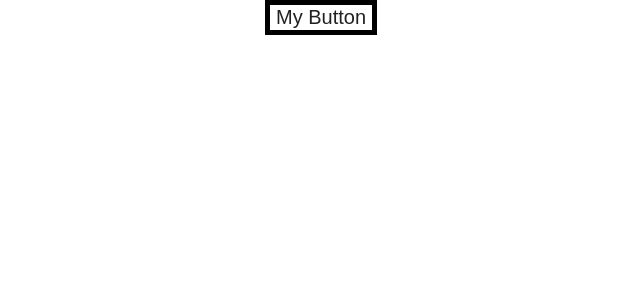
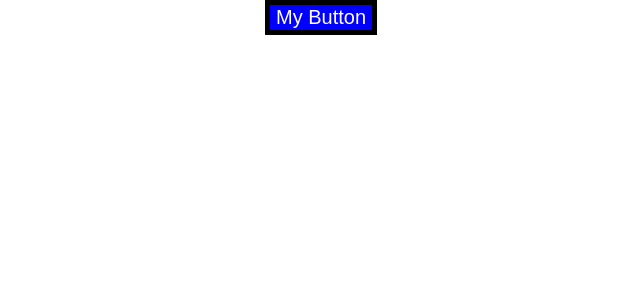
Before and after one commit to fpigeonjr/styled-components-course, a React (Create React App) app: page / in a window 1280 px wide. Shown: the top 300 px of the page, without its empty margins (319-959 px from the left). Built offline with nearby package versions, Linux system fonts and the light colour scheme.

Commit message:
adds conditional rendering to our Button

```diff
--- a/src/App.js
+++ b/src/App.js
@@ -7,7 +7,7 @@ class App extends Component {
   render() {
     return (
       <div className="App">
-        <Button>My Button</Button>
+        <Button primary>My Button</Button>
       </div>
     );
   }
--- a/src/components/common/Button.css
+++ /dev/null
@@ -1,5 +0,0 @@
-.btn{
-  background: white;
-  border: 1px solid black;
-  padding: 10px;
-}
--- a/src/components/common/Button.js
+++ b/src/components/common/Button.js
@@ -1,11 +1,18 @@
 import React from "react";
-import styled from 'styled-components'
+import styled, { css } from "styled-components";
 
 const Button = styled.button`
   background: white;
   border: 5px solid black;
   font-size: 20px;
-  color: #212121;1
-`
+  color: #212121;
+
+  ${props =>
+    props.primary &&
+    css`
+      background: blue;
+      color: white;
+    `};
+`;
 
 export default Button;
```
